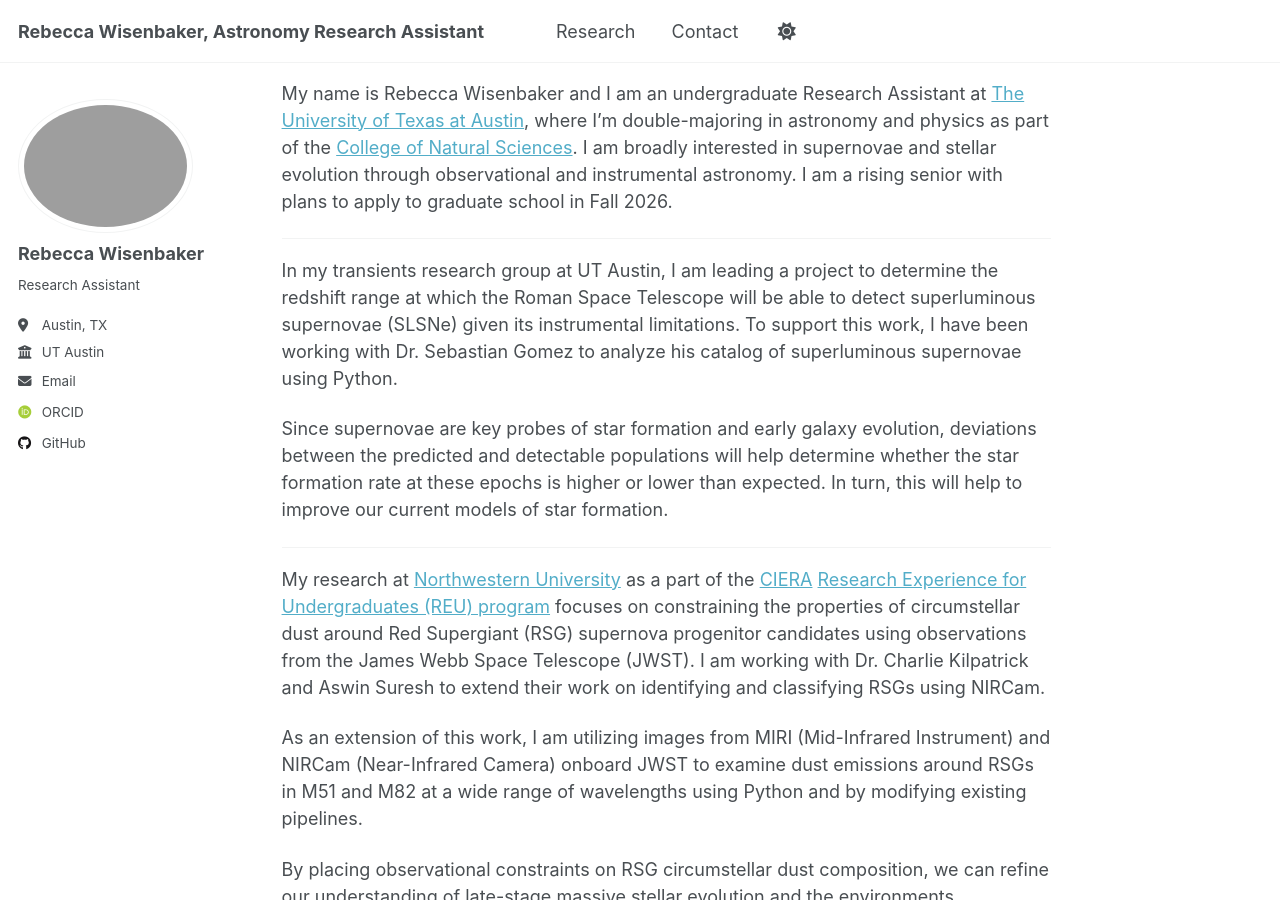
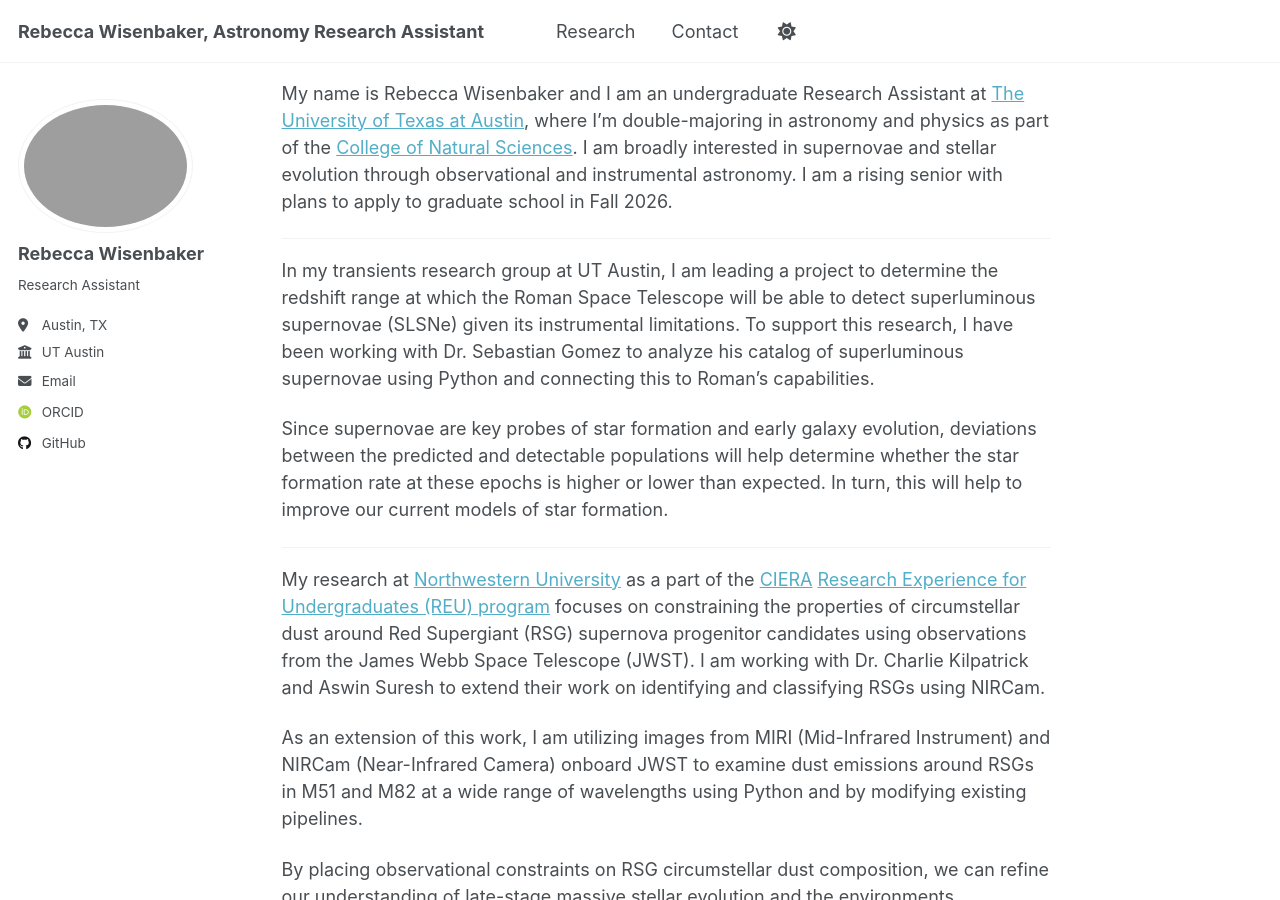
Before and after one commit to rebeccalw87/rebeccalw87.github.io, a Jekyll site: the page built from _pages/about.md, in a window 1280 px wide and 900 px high, scrolled down 639 px. Built offline with Jekyll 4.4.1, drawn with Linux system fonts in a browser that asks for light colours; some web fonts are replaced; a script that is not in the unit is left out.

Commit message:
Update about.md

```diff
--- a/_pages/about.md
+++ b/_pages/about.md
@@ -16,7 +16,7 @@ My name is Rebecca Wisenbaker and I am an undergraduate Research Assistant at [T
 
 ---------
 
-In my transients research group at UT Austin, I am leading a project to determine the redshift range at which the Roman Space Telescope will be able to detect superluminous supernovae (SLSNe) given its instrumental limitations. To support this work, I have been working with Dr. Sebastian Gomez to analyze his catalog of superluminous supernovae using Python.
+In my transients research group at UT Austin, I am leading a project to determine the redshift range at which the Roman Space Telescope will be able to detect superluminous supernovae (SLSNe) given its instrumental limitations. To support this research, I have been working with Dr. Sebastian Gomez to analyze his catalog of superluminous supernovae using Python and connecting this to Roman's capabilities.
 
 Since supernovae are key probes of star formation and early galaxy evolution, deviations between the predicted and detectable populations will help determine whether the star formation rate at these epochs is higher or lower than expected. In turn, this will help to improve our current models of star formation.
 
```
